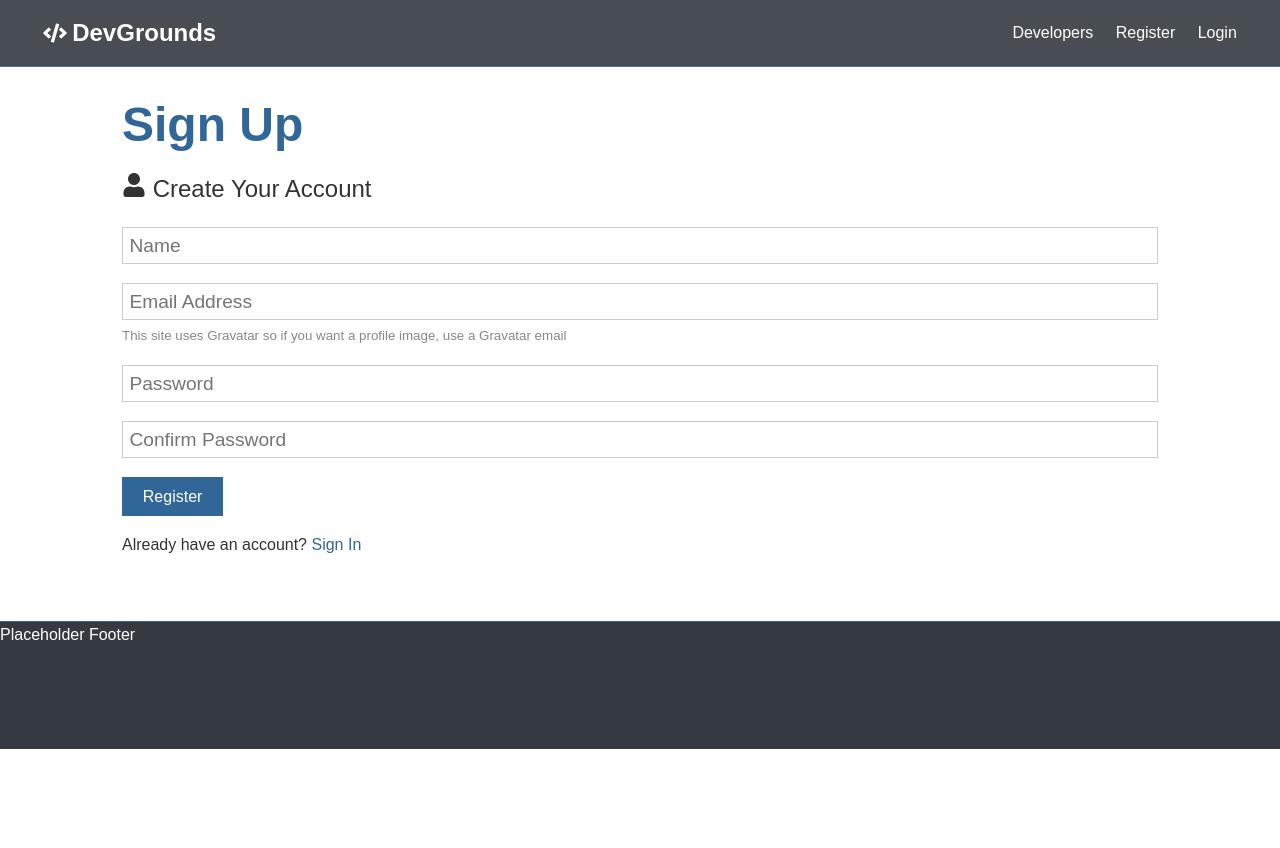
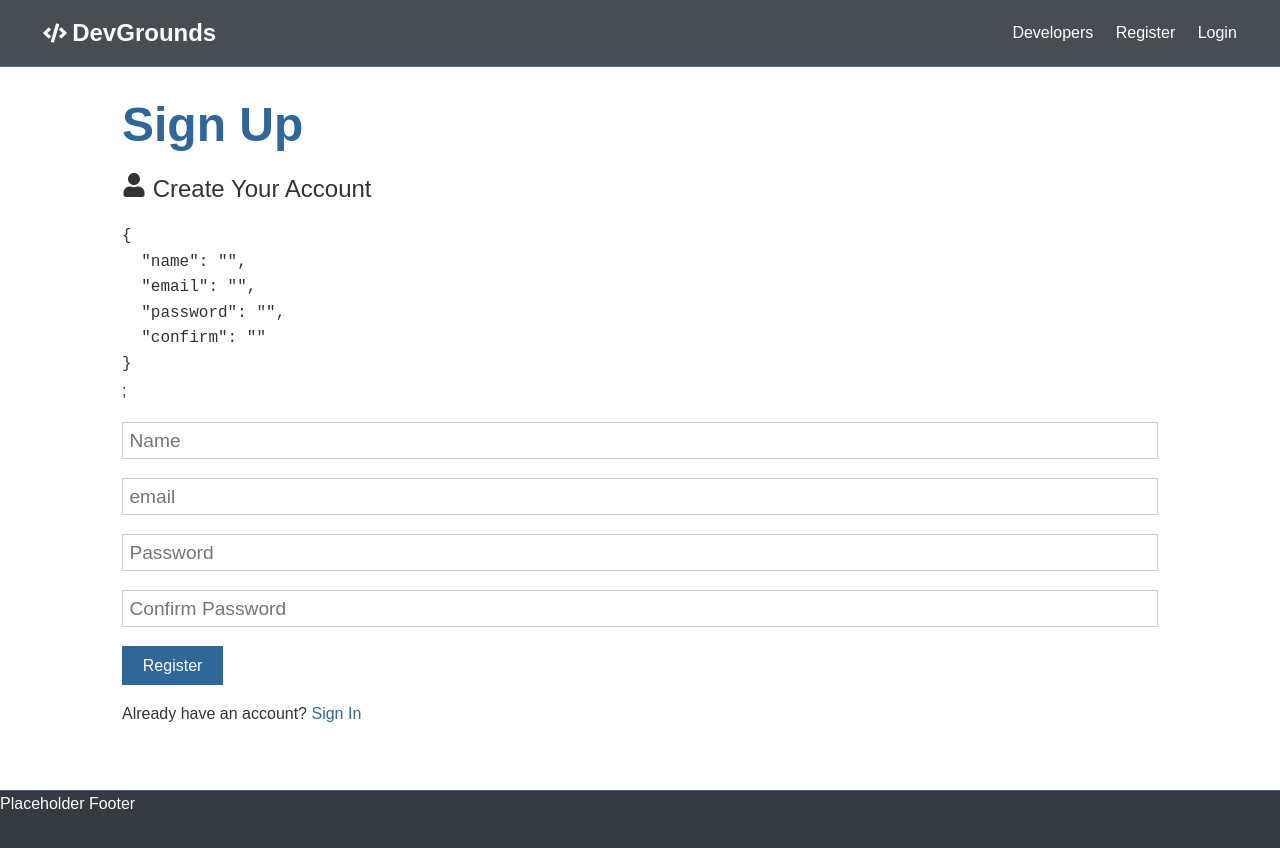
Before and after one commit to ErnstGotera/Devgrounds, a React (Create React App) app in the folder client/: page /register in a window 1280 px wide. Shown: the top 848 px of the page. Before the commit the page ends 800 px from the top, so only its background shows below. Built offline with nearby package versions, Linux system fonts and the light colour scheme.

Commit message:
add formik, make register form with formik, add disabled button initial styles while I decide for better styles

```diff
--- a/client/package.json
+++ b/client/package.json
@@ -7,6 +7,7 @@
     "@testing-library/react": "^9.3.2",
     "@testing-library/user-event": "^7.1.2",
     "axios": "^0.20.0",
+    "formik": "^2.2.6",
     "moment": "^2.29.1",
     "node-sass": "^4.14.1",
     "react": "^16.14.0",
--- a/client/src/App.css
+++ b/client/src/App.css
@@ -163,6 +163,10 @@ img {
   background: var(--primary-color);
   color: #fff;
 }
+button:disabled {
+  background: #ccc;
+  color: #333;
+}
 
 .btn-light,
 .bg-light,
--- a/client/src/App.js
+++ b/client/src/App.js
@@ -8,7 +8,7 @@ import './App.css';
 
 const App = () => (
   <Switch>
-    <Fragment className="App">
+    <Fragment>
       <Navbar />
       <Switch>
         <Route exact path="/" component={HomePage} />
--- a/client/src/pages/Auth/Register.jsx
+++ b/client/src/pages/Auth/Register.jsx
@@ -1,7 +1,10 @@
 import React from 'react';
 import { FaUser } from 'react-icons/fa';
 import { Link } from 'react-router-dom';
+import { Formik, Field, Form } from 'formik';
+
 import './Register.scss';
+
 const Register = () => {
   return (
     <section className="container">
@@ -9,35 +12,90 @@ const Register = () => {
       <p className=" lead">
         <FaUser className="icon" /> Create Your Account
       </p>
-      <form className="form" action="create-profile.html">
+      <Formik
+        initialValues={{ name: '', email: '', password: '', confirm: '' }}
+        validate={values => {
+          const errors = {};
+
+          if (!values.email) {
+            errors.email = 'Required';
+          } else if (
+            !/^[A-Z0-9._%+-]+@[A-Z0-9.-]+\.[A-Z]{2,}$/i.test(values.email)
+          ) {
+            errors.email = 'Invalid email address';
+          }
+
+          return errors;
+        }}
+        onSubmit={async (values, { setSubmitting }) => {
+          const { name, email, password, confirm } = values;
+          const newUser = {
+            name,
+            email,
+            password
+          };
+          if (password !== confirm) {
+            setSubmitting(true);
+            console.log('Passwords dont match');
+            setTimeout(() => {
+              setSubmitting(false);
+            }, 9100);
+          } else {
+            try {
+              setSubmitting(true);
+              // const body = JSON.stringify(newUser);
+              // const res = await axios.post('/api/users', body);
+              // console.log(res.data);
+              console.log(newUser);
+              setTimeout(() => {
+                setSubmitting(false);
+              }, 400);
+            } catch (err) {
+              console.error(err.response.data);
+            }
+          }
+        }}
+      >
+        {({ values, errors, touched, isSubmitting }) => (
+          <Form className="form">
+            <pre>{JSON.stringify(values, null, 2)}</pre>;
             <div className="form-group">
-          <input type="text" placeholder="Name" name="name" required />
+              <Field type="text" placeholder="Name" name="name" required />
             </div>
             <div className="form-group">
-          <input type="email" placeholder="Email Address" name="email" />
-          <small className="form-text">
-            This site uses Gravatar so if you want a profile image, use a
-            Gravatar email
-          </small>
+              <Field type="email" placeholder="email" name="email" required />
             </div>
+            {errors.email && touched.email && errors.email}
             <div className="form-group">
-          <input
+              <Field
                 type="password"
                 placeholder="Password"
                 name="password"
                 minLength="6"
+                required
               />
             </div>
+            {errors.password && touched.password && errors.password}
             <div className="form-group">
-          <input
+              <Field
                 type="password"
                 placeholder="Confirm Password"
-            name="password2"
+                name="confirm"
                 minLength="6"
+                required
               />
             </div>
-        <input type="submit" className="btn btn-primary" value="Register" />
-      </form>
+            <button
+              className="btn btn-primary"
+              type="submit"
+              disabled={isSubmitting}
+            >
+              Register
+            </button>
+          </Form>
+        )}
+      </Formik>
+
       <p className="my-1">
         Already have an account? <Link to="login">Sign In</Link>
       </p>
--- a/client/src/pages/Auth/Register.scss
+++ b/client/src/pages/Auth/Register.scss
@@ -50,9 +50,3 @@ button {
 .form .social-input i.fa-linkedin {
   color: #0077b5;
 }
-
-p {
-  FaUser {
-    margin-top: 10px;
-  }
-}
```
Also changed, not shown: 1 other file (tests, documents, lock files or other folders). Lines whose indentation alone changed are shown as unchanged.
